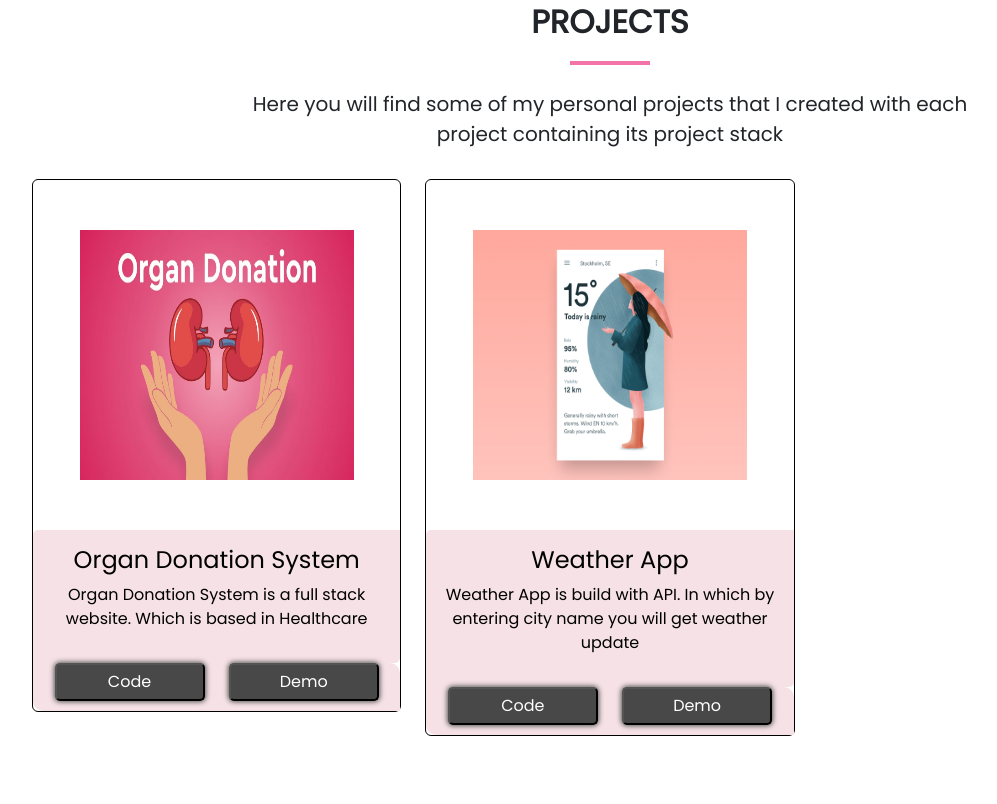
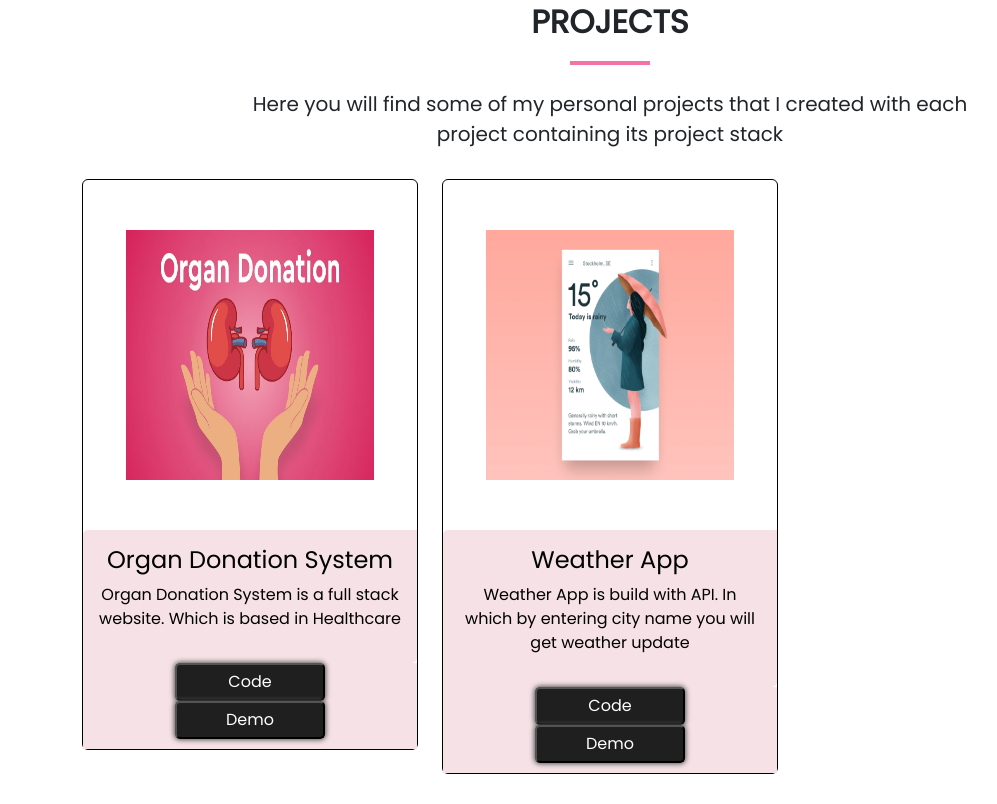
Before and after one commit to shivkanya11/myportfolio, a plain HTML site: page index.html in a window 1280 px wide. Shown: the part 1497-2301 px from the top of the page, without its empty margins (30-1027 px from the left). Before the commit the page ends 2263 px from the top, so only its background shows below. Drawn offline with nearby package versions, Linux system fonts and the light colour scheme.

Commit message:
Upadtes in project container

```diff
--- a/css/index.css
+++ b/css/index.css
@@ -148,7 +148,7 @@ body{
     padding: 50px 10px;
 }
 .card-row {
-    padding: 30px 50px;
+    padding: 30px 100px;
 }
 .card-body{
     background-color: rgb(245, 225, 230);
@@ -156,11 +156,11 @@ body{
 }
 .demo-container{
     background-color: rgb(245, 225, 230);
-    border-radius: 0px 10px;
+    border-radius: 0px;
     padding-bottom: 10px;
 }
 .card-btn{
-    background-color: #494849;
+    background-color:  #201f1f;
     margin: 0px 10px;
     padding: 5px 10px;
     width: 150px;
@@ -169,7 +169,7 @@ body{
     box-shadow: 0px 0px 5px 1px rgb(84, 84, 84);
 }
 .card-btn:hover{
-    background-color: #201f1f;
+    background-color: #494849;
     margin: 0px 10px;
     padding: 5px 10px;
     width: 150px;
```
